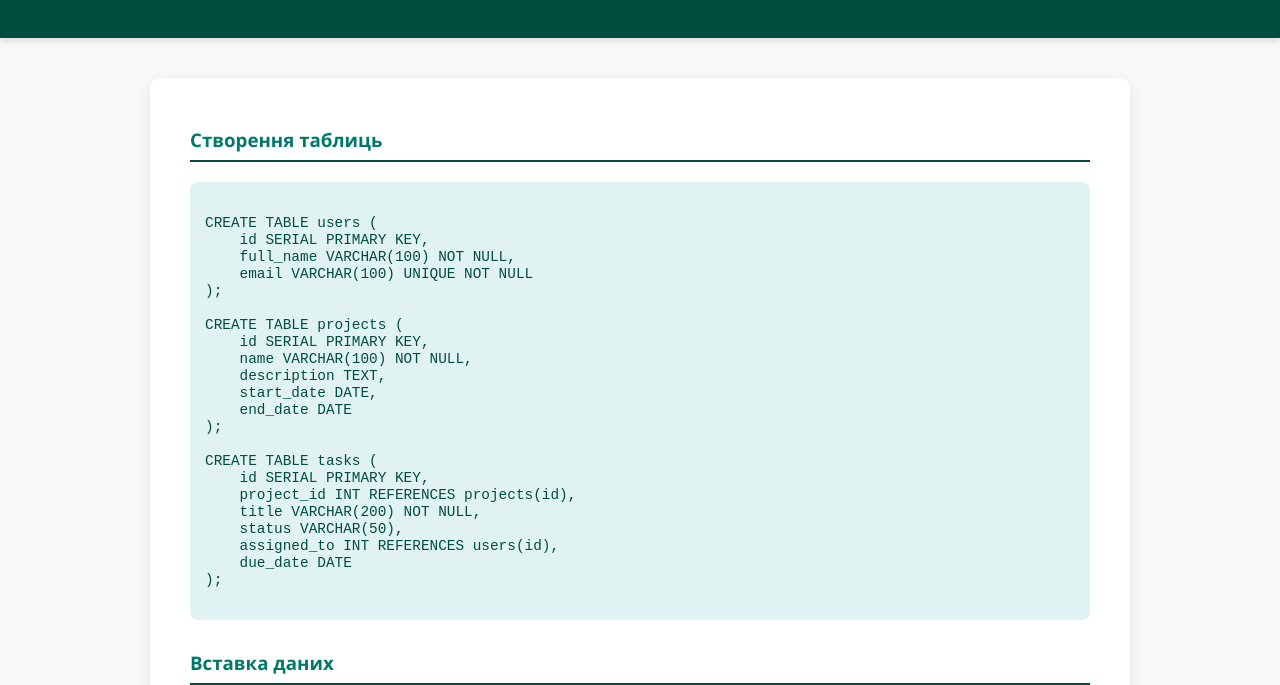
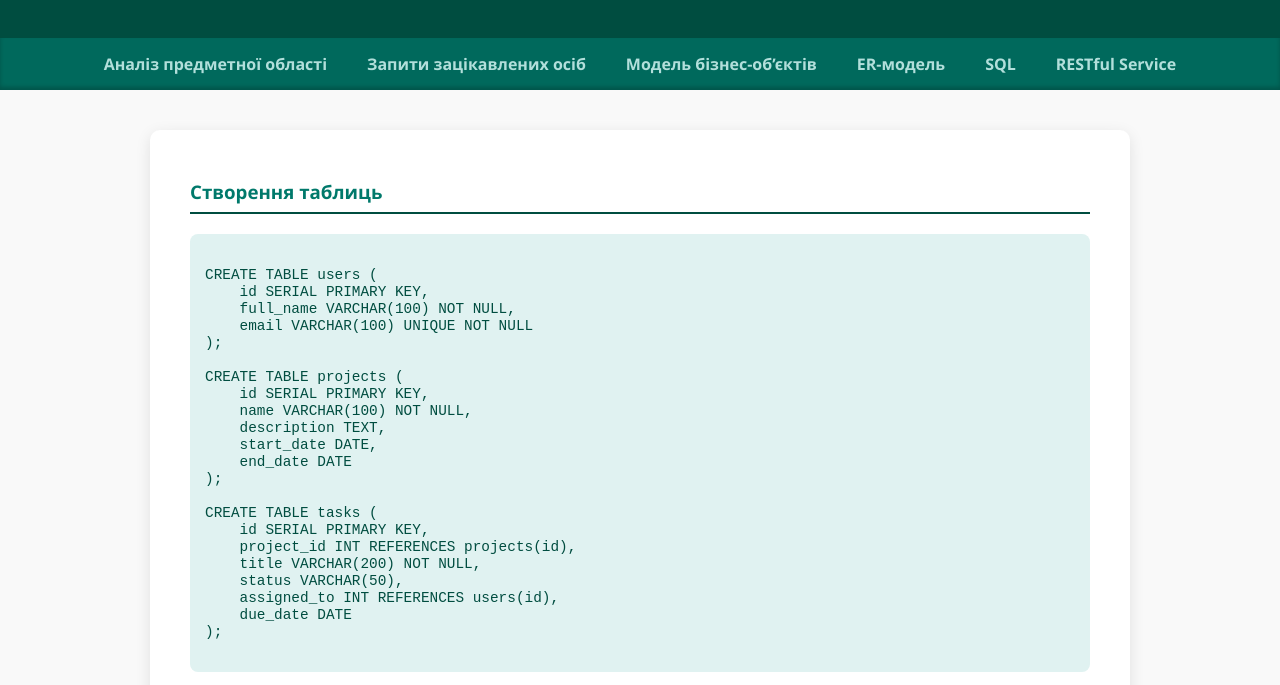
Before and after one commit to oangelinochka/db_angelina_io_z31, a website: page docs/sql.html in a window 1280 px wide. Shown: the part 115-800 px from the top of the page. Drawn offline with Linux system fonts and the light colour scheme.

Commit message:
Update sql.html

```diff
--- a/docs/sql.html
+++ b/docs/sql.html
@@ -10,6 +10,17 @@
     <h1>Система управління проєктами</h1>
     <h2>SQL-запити</h2>
   </header>
+
+<nav>
+    <ul>
+      <li><a href="analysis.html">Аналіз предметної області</a></li>
+      <li><a href="stakeholders.html">Запити зацікавлених осіб</a></li>
+      <li><a href="business_model.html">Модель бізнес-об’єктів</a></li>
+      <li><a href="er_model.html">ER‑модель</a></li>
+      <li><a href="sql.html">SQL</a></li>
+      <li><a href="rest_service.html">RESTful Service</a></li>
+    </ul>
+  </nav>
 
   <main>
     <h3>Створення таблиць</h3>
```
